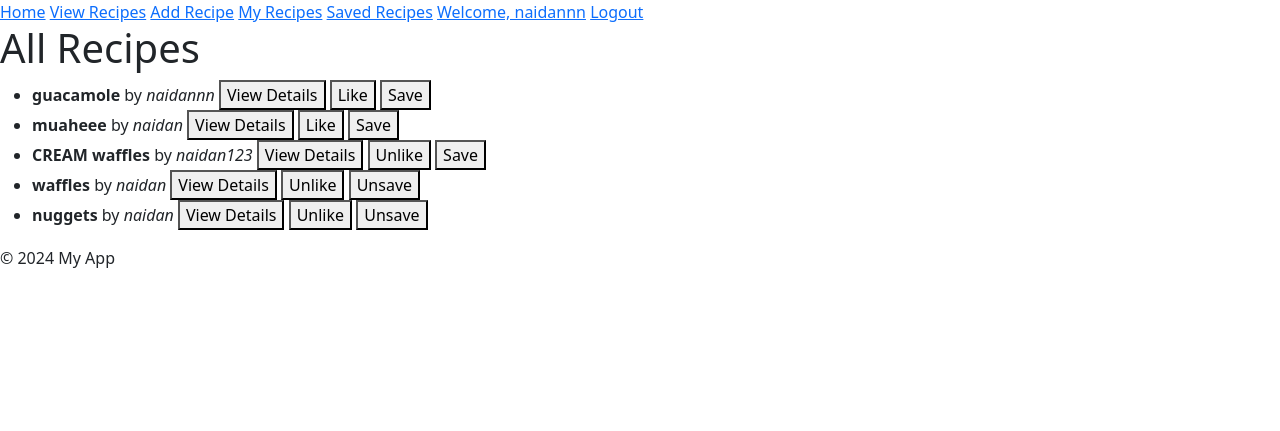
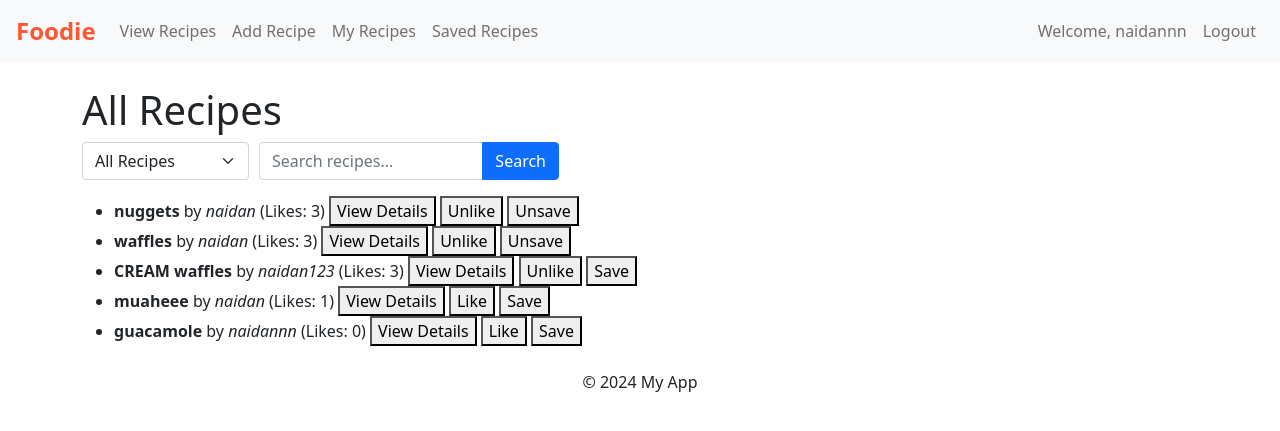
Before and after one commit to Naidan-slv/Foodie, a Flask app: page /view_recipes in a window 1280 px wide. Shown: the top 431 px of the page. Run offline with Flask 3, Linux system fonts and the light colour scheme; a user stored in the database is signed in; data comes from the database, SQL or seed files in the repository; both versions use the stored data as it was after the commit; some libraries are stand-ins or nearby versions.

Commit message:
VIEW Filters and made a slightly nicer home page

```diff
--- /dev/null
+++ b/Foodie_Files/app/static/css/base.css
@@ -0,0 +1,5 @@
+.navbar .navbar-brand {
+    color: #ff5733;
+    font-weight: bold;
+    font-size: 1.5rem;
+}
--- a/Foodie_Files/app/static/js/actions.js
+++ b/Foodie_Files/app/static/js/actions.js
@@ -9,7 +9,78 @@
         }
     });
 
-    // LIKE BUTTON HANDLER
+    // Load recipes on initial page load
+    loadRecipes();
+
+    // Event handler for dropdown change
+    $("#sortOption").on("change", function() {
+        loadRecipes();
+    });
+
+    // Event handler for search button
+    $("#searchBtn").on("click", function() {
+        loadRecipes();
+    });
+
+    // Handle "Enter" key in search bar
+    $("#searchQuery").on("keypress", function(e) {
+        if(e.which === 13) {
+            loadRecipes();
+        }
+    });
+
+    function loadRecipes() {
+        var sort = $("#sortOption").val();
+        var query = $("#searchQuery").val().trim();
+
+        $.ajax({
+            url: '/filter_recipes',
+            type: 'GET',
+            data: { sort: sort, q: query },
+            dataType: 'json',
+            success: function(response) {
+                renderRecipeList(response);
+            },
+            error: function(error) {
+                console.log(error);
+            }
+        });
+    }
+
+    function renderRecipeList(recipes) {
+        var recipeList = $("#recipeList");
+        recipeList.empty();
+
+        if(recipes.length === 0) {
+            recipeList.append("<li>No recipes found.</li>");
+            return;
+        }
+
+        var isAuthenticated = $('meta[name="user-authenticated"]').attr('content') === 'true';
+
+        recipes.forEach(function(r) {
+            var li = $("<li></li>");
+            // Display likes similarly to saved_recipes:
+            // For example: "<strong>Title</strong> by Author (Likes: X)"
+            li.append("<strong>" + r.title + "</strong> by <em>" + r.author + "</em> " +
+                      "(Likes: <span id='like-count-" + r.id + "'>" + r.like_count + "</span>) ");
+
+            li.append('<button class="view-details-button" data-recipe-id="'+r.id+'">View Details</button> ');
+
+            if(isAuthenticated) {
+                var likeText = r.user_liked ? 'Unlike' : 'Like';
+                var saveText = r.user_saved ? 'Unsave' : 'Save';
+
+                li.append('<button class="like-button" data-recipe-id="'+r.id+'">'+likeText+'</button> ');
+                li.append('<button class="save-button" data-recipe-id="'+r.id+'">'+saveText+'</button>');
+            }
+
+            recipeList.append(li);
+        });
+    }
+
+
+    // LIKE HANDLER
     $("body").on("click", ".like-button", function() {
         var recipeId = $(this).data('recipe-id');
         var clicked_obj = $(this);
@@ -21,15 +92,11 @@
             contentType: "application/json; charset=utf-8",
             dataType: "json",
             success: function(response) {
-                // Update button text
                 if (response.status === 'liked') {
                     clicked_obj.text('Unlike');
                 } else {
                     clicked_obj.text('Like');
                 }
-
-                // Update the like count in the modal if it's open
-                // If the modal is showing the same recipe, update like-count
                 $("#like-count-" + recipeId).text(response.like_count);
             },
             error: function(error) {
@@ -38,7 +105,7 @@
         });
     });
 
-    // SAVE BUTTON HANDLER
+    // SAVE HANDLER
     $("body").on("click", ".save-button", function() {
         var recipeId = $(this).data('recipe-id');
         var clicked_obj = $(this);
@@ -50,7 +117,6 @@
             contentType: "application/json; charset=utf-8",
             dataType: "json",
             success: function(response) {
-                // Update button text
                 if (response.status === 'saved') {
                     clicked_obj.text('Unsave');
                 } else {
@@ -63,7 +129,7 @@
         });
     });
 
-    // VIEW DETAILS BUTTON HANDLER
+    // VIEW DETAILS HANDLER (modal)
     $("body").on("click", ".view-details-button", function() {
         var recipeId = $(this).data('recipe-id');
 
@@ -73,7 +139,6 @@
             data: { recipe_id: recipeId },
             dataType: 'json',
             success: function(response) {
-                // Populate the modal with recipe data
                 $("#recipeTitle").text(response.title);
                 $("#recipeAuthor").text(response.author);
                 $("#recipeDescription").text(response.description);
@@ -88,10 +153,8 @@
 
                 updateCommentList(response.comments);
 
-                // Store recipeId in submit comment button
                 $("#submitCommentBtn").data('recipe-id', recipeId);
 
-                // Show the modal
                 var myModal = new bootstrap.Modal(document.getElementById('recipeModal'));
                 myModal.show();
             },
@@ -118,7 +181,7 @@
             dataType: "json",
             success: function(response) {
                 if(response.status === 'success') {
-                    $("#newCommentContent").val(''); // clear textarea
+                    $("#newCommentContent").val('');
                     updateCommentList(response.comments);
                 } else {
                     console.log("Error adding comment");
--- a/Foodie_Files/app/templates/base.html
+++ b/Foodie_Files/app/templates/base.html
@@ -3,33 +3,66 @@
 <head>
     <meta charset="UTF-8">
     <meta name="viewport" content="width=device-width, initial-scale=1.0">
+    <meta name="csrf-token" content="{{ csrf_token() }}">
+    <meta name="user-authenticated" content="{{ 'true' if current_user.is_authenticated else 'false' }}">
 
-    <meta name="csrf-token" content="{{ csrf_token() }}">
     <link href="https://cdn.jsdelivr.net/npm/bootstrap@5.1.3/dist/css/bootstrap.min.css" rel="stylesheet">
+    <link href="{{ url_for('static', filename='css/base.css') }}" rel="stylesheet">
 
     <title>{% block title %}My App{% endblock %}</title>
 </head>
 <body>
-    <header>
-        <nav>
-            <a href="/">Home</a>
-            <a href="/view_recipes">View Recipes</a>
-            {% if current_user.is_authenticated %}
-                <a href="/add_recipe">Add Recipe</a>
-                <a href="/my_recipes">My Recipes</a>
-                <a href="/saved_recipes">Saved Recipes</a>
-                <a href="#">Welcome, {{ current_user.username }}</a>
-                <a href="/logout">Logout</a>
-            {% else %}
-                <a href="/register">Register</a>
-                <a href="/login">Login</a>
-            {% endif %}
-        </nav>
-    </header>
+    <!-- Navbar -->
+    <nav class="navbar navbar-expand-lg navbar-light bg-light px-3">
+      <a class="navbar-brand" href="/">Foodie</a>
+      <button class="navbar-toggler" type="button" data-bs-toggle="collapse" data-bs-target="#navbarSupportedContent"
+        aria-controls="navbarSupportedContent" aria-expanded="false" aria-label="Toggle navigation">
+        <span class="navbar-toggler-icon"></span>
+      </button>
+
+      <div class="collapse navbar-collapse" id="navbarSupportedContent">
+        <ul class="navbar-nav me-auto mb-2 mb-lg-0">
+          <!-- Left side nav items -->
+          <li class="nav-item">
+            <a class="nav-link" href="/view_recipes">View Recipes</a>
+          </li>
+          {% if current_user.is_authenticated %}
+          <li class="nav-item">
+            <a class="nav-link" href="/add_recipe">Add Recipe</a>
+          </li>
+          <li class="nav-item">
+            <a class="nav-link" href="/my_recipes">My Recipes</a>
+          </li>
+          <li class="nav-item">
+            <a class="nav-link" href="/saved_recipes">Saved Recipes</a>
+          </li>
+          {% endif %}
+        </ul>
+
+        <ul class="navbar-nav ms-auto mb-2 mb-lg-0">
+          <!-- Right side nav items -->
+          {% if current_user.is_authenticated %}
+          <li class="nav-item">
+            <a class="nav-link" href="#">Welcome, {{ current_user.username }}</a>
+          </li>
+          <li class="nav-item">
+            <a class="nav-link" href="/logout">Logout</a>
+          </li>
+          {% else %}
+          <li class="nav-item">
+            <a class="nav-link" href="/register">Register</a>
+          </li>
+          <li class="nav-item">
+            <a class="nav-link" href="/login">Login</a>
+          </li>
+          {% endif %}
+        </ul>
+      </div>
+    </nav>
 
     {% with messages = get_flashed_messages(with_categories=true) %}
     {% if messages %}
-    <div>
+    <div class="container mt-3">
         {% for category, message in messages %}
         <div class="alert alert-{{ category }}">
             {{ message }}
@@ -39,11 +72,11 @@
     {% endif %}
     {% endwith %}
 
-    <main>
+    <main class="container mt-4">
         {% block content %}{% endblock %}
     </main>
 
-    <footer>
+    <footer class="text-center mt-4">
         <p>&copy; 2024 My App</p>
     </footer>
 
--- a/Foodie_Files/app/templates/view_recipes.html
+++ b/Foodie_Files/app/templates/view_recipes.html
@@ -1,35 +1,25 @@
 {% extends 'base.html' %}
 {% block content %}
 <h1>All Recipes</h1>
-<ul>
-{% for recipe in recipes %}
-    <li>
-        <strong>{{ recipe.title }}</strong> by <em>{{ recipe.author.username }}</em>
-        <button class="view-details-button" data-recipe-id="{{ recipe.id }}">View Details</button>
 
-        {% if current_user.is_authenticated %}
-            {# Check if user already liked this recipe #}
-            {% set user_liked = (recipe.likes|selectattr('user_id','equalto',current_user.id)|list) %}
-            {% set user_saved = (recipe.saved_by|selectattr('user_id','equalto',current_user.id)|list) %}
+<div class="mb-3 d-flex align-items-center" style="gap:10px;">
+    <!-- Sort Dropdown -->
+    <select id="sortOption" class="form-select" style="width:auto;">
+        <option value="all" selected>All Recipes</option>
+        <option value="recent">Recently Added</option>
+        <option value="liked">Most Liked</option>
+        <option value="saved">Most Saved</option>
+    </select>
 
-            <button class="like-button" data-recipe-id="{{ recipe.id }}">
-                {% if user_liked %}
-                    Unlike
-                {% else %}
-                    Like
-                {% endif %}
-            </button>
+    <!-- Search Bar -->
+    <div class="input-group" style="width:300px;">
+        <input type="text" class="form-control" id="searchQuery" placeholder="Search recipes...">
+        <button class="btn btn-primary" id="searchBtn">Search</button>
+    </div>
+</div>
 
-            <button class="save-button" data-recipe-id="{{ recipe.id }}">
-                {% if user_saved %}
-                    Unsave
-                {% else %}
-                    Save
-                {% endif %}
-            </button>
-        {% endif %}
-    </li>
-{% endfor %}
+<ul id="recipeList">
+    <!-- Recipes will be populated here by AJAX -->
 </ul>
 
 <!-- Modal for Recipe Details -->
--- a/Foodie_Files/app/views.py
+++ b/Foodie_Files/app/views.py
@@ -266,12 +266,6 @@
                                 .filter(SavedRecipe.user_id == current_user.id).all()
     return render_template('saved_recipes.html', saved_recipes=saved_recipes)
 
-from app import app, db
-from flask import render_template, flash, request, redirect, url_for, jsonify
-from flask_login import login_required, current_user
-from .models import User, Recipe, SavedRecipe, Like, Comment
-from datetime import datetime
-
 @app.route('/get_recipe_details', methods=['GET'])
 def get_recipe_details():
     recipe_id = request.args.get('recipe_id', type=int)
@@ -326,3 +320,48 @@
         })
 
     return jsonify({'status': 'success', 'comments': comments_data})
+
+@app.route('/filter_recipes', methods=['GET'])
+def filter_recipes():
+    sort_option = request.args.get('sort', 'all')
+    search_query = request.args.get('q', '').strip()
+
+    query = Recipe.query
+
+    # Filter by search query
+    if search_query:
+        query = query.filter(
+            (Recipe.title.ilike(f"%{search_query}%")) |
+            (Recipe.description.ilike(f"%{search_query}%"))
+        )
+
+    # Sorting
+    if sort_option == 'liked':
+        query = query.outerjoin(Like).group_by(Recipe.id).order_by(db.func.count(Like.id).desc())
+    elif sort_option == 'saved':
+        query = query.outerjoin(SavedRecipe).group_by(Recipe.id).order_by(db.func.count(SavedRecipe.id).desc())
+    elif sort_option == 'recent':
+        query = query.order_by(Recipe.created_at.desc())
+    else:
+        query = query.order_by(Recipe.id.asc())
+
+    recipes = query.all()
+
+    recipe_data = []
+    for r in recipes:
+        user_liked = False
+        user_saved = False
+        if current_user.is_authenticated:
+            user_liked = any(l.user_id == current_user.id for l in r.likes)
+            user_saved = any(s.user_id == current_user.id for s in r.saved_by)
+
+        recipe_data.append({
+            'id': r.id,
+            'title': r.title,
+            'author': r.author.username,
+            'like_count': len(r.likes),  # Include like_count
+            'user_liked': user_liked,
+            'user_saved': user_saved
+        })
+
+    return jsonify(recipe_data)
```
Also changed, not shown: Foodie_Files/app/templates/index.html (+43 -3 lines), Foodie_Files/app/templates/saved_recipes.html (+7 -11 lines), Foodie_Files/app.db.
